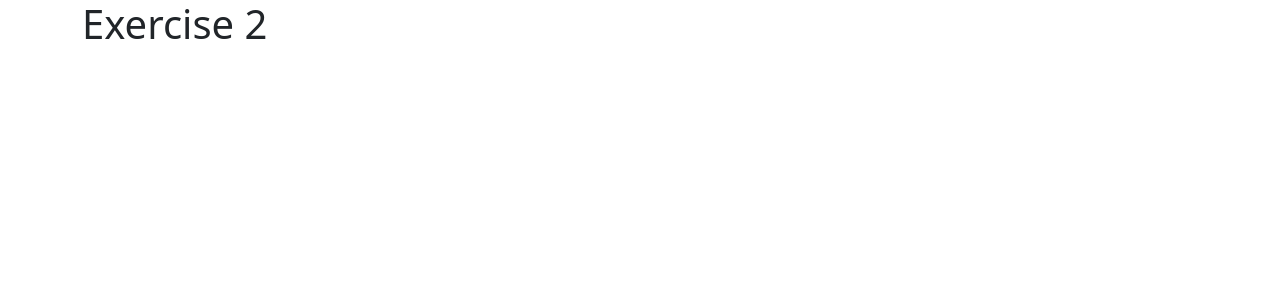
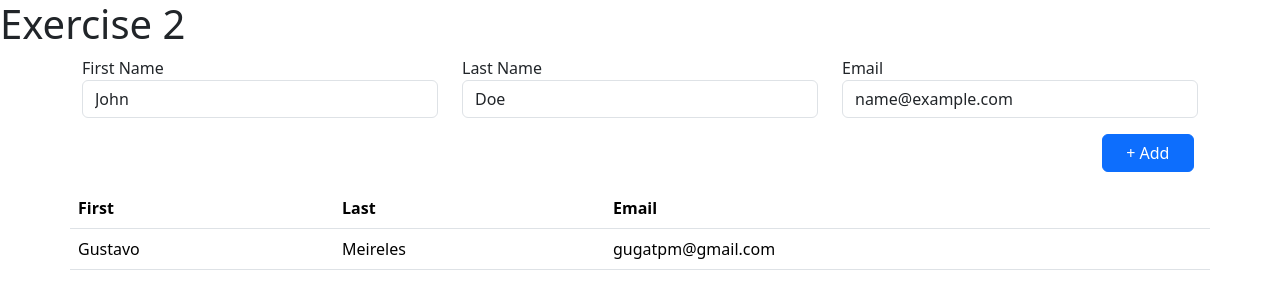
Before and after one commit to GusJelly/javascript-atividade2, a plain HTML site: page exercisio2/index.html in a window 1280 px wide. Drawn offline with nearby package versions, Linux system fonts and the light colour scheme.

Commit message:
Made exercise 2 design better

```diff
--- a/exercisio2/index.html
+++ b/exercisio2/index.html
@@ -15,9 +15,50 @@
 </head>
 
 <body>
+    <h1>Exercise 2</h1>
+
+    <!-- Form -->
     <div class="container">
-        <h1>Exercise 2</h1>
-        <div>
+        <div class="row">
+            <div class="col">
+                <label for="First name">First Name</label>
+                <input class="form-control" type="text" name="First Name" value="John">
+            </div>
+            <div class="col">
+                <label for="Last name">Last Name</label>
+                <input class="form-control" type="text" name="Last Name" value="Doe">
+            </div>
+            <div class="col">
+                <label for="Email">Email</label>
+                <input class="form-control" type="text" name="Email" value="name@example.com">
+            </div>
+        </div>
+        <div class="row p-3">
+            <div class="col"></div>
+            <div class="col"></div>
+            <div class="col"></div>
+            <button class="btn btn-primary col-1" type="button">+ Add</button>
+        </div>
+        <!-- Table showing info from form -->
+        <div class="row">
+            <table class="table">
+                <!-- Table head -->
+                <thead>
+                    <tr>
+                        <th><b>First</b></th>
+                        <th><b>Last</b></th>
+                        <th><b>Email</b></th>
+                    </tr>
+                </thead>
+                <!-- Table body -->
+                <tbody>
+                    <tr>
+                        <td>Gustavo</td>
+                        <td>Meireles</td>
+                        <td>gugatpm@gmail.com</td>
+                    </tr>
+                </tbody>
+            </table>
         </div>
     </div>
 </body>
```
